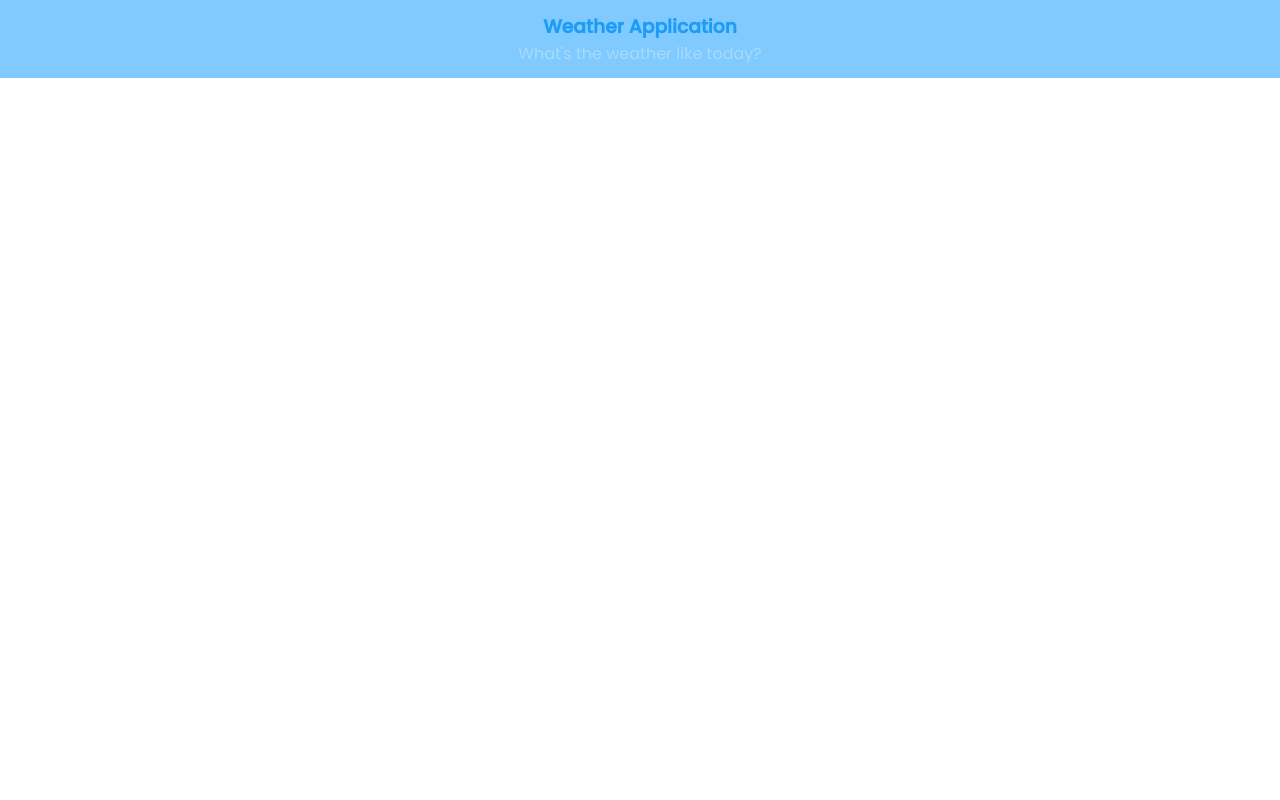
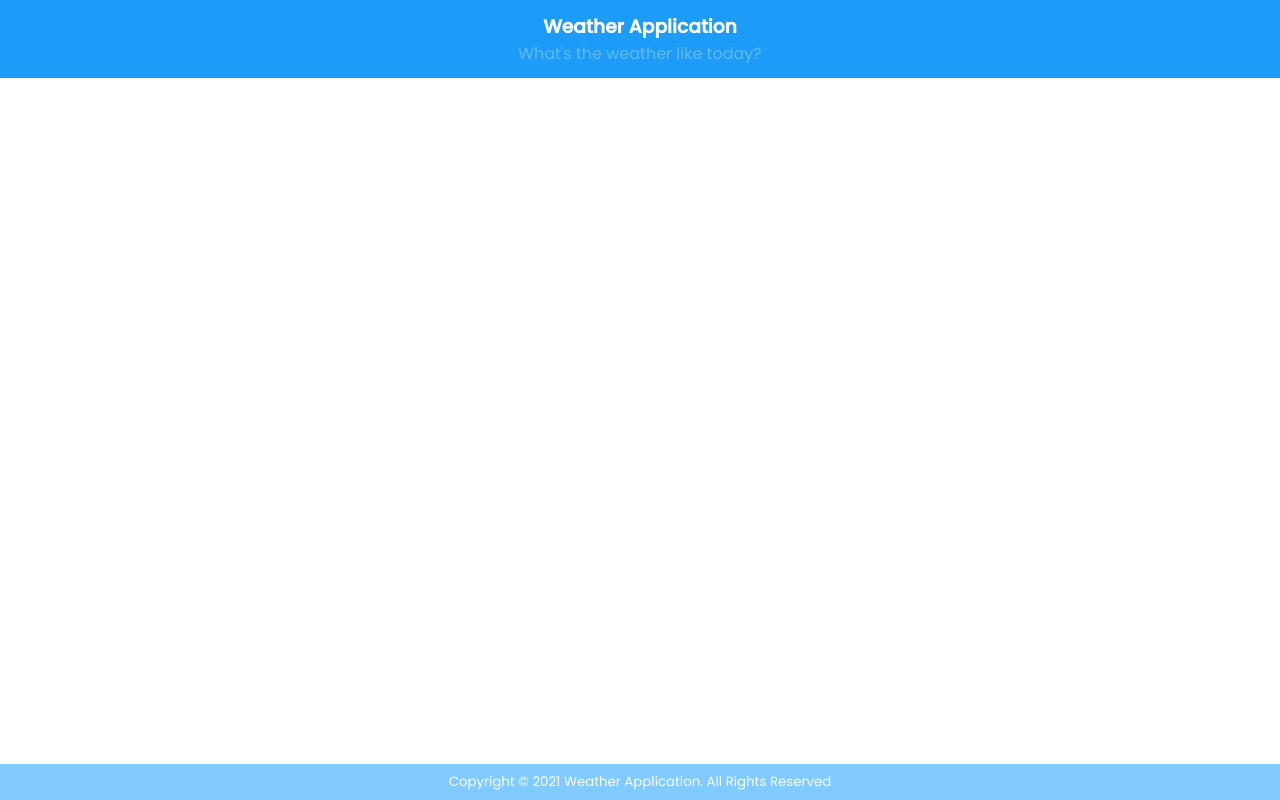
Before and after one commit to rmulder/react-weather-app, a React (Create React App) app: page / in a window 1280 px wide. Built offline with nearby package versions, Linux system fonts and the light colour scheme.

Commit message:
styles: adjust header and footer styles

```diff
--- a/src/components/Footer/styles.ts
+++ b/src/components/Footer/styles.ts
@@ -2,12 +2,11 @@ import styled from 'styled-components';
 
 const Container = styled.footer`
   padding: 8px;
-  background-color: ${({ theme }) => theme.colors.tertiary};
+  background-color: ${({ theme }) => theme.colors.secondary};
   small {
     display: flex;
     justify-content: center;
     text-align: center;
-    opacity: 0.3;
   }
 `;
 
--- a/src/components/Header/styles.ts
+++ b/src/components/Header/styles.ts
@@ -1,12 +1,9 @@
 import styled from 'styled-components';
 
 const Container = styled.header`
-  background-color: ${({ theme }) => theme.colors.secondary};
+  background-color: ${({ theme }) => theme.colors.primary};
   padding: 12px;
   text-align: center;
-  h3 {
-    color: ${({ theme }) => theme.colors.primary};
-  }
   p {
     opacity: 0.3;
   }
```
